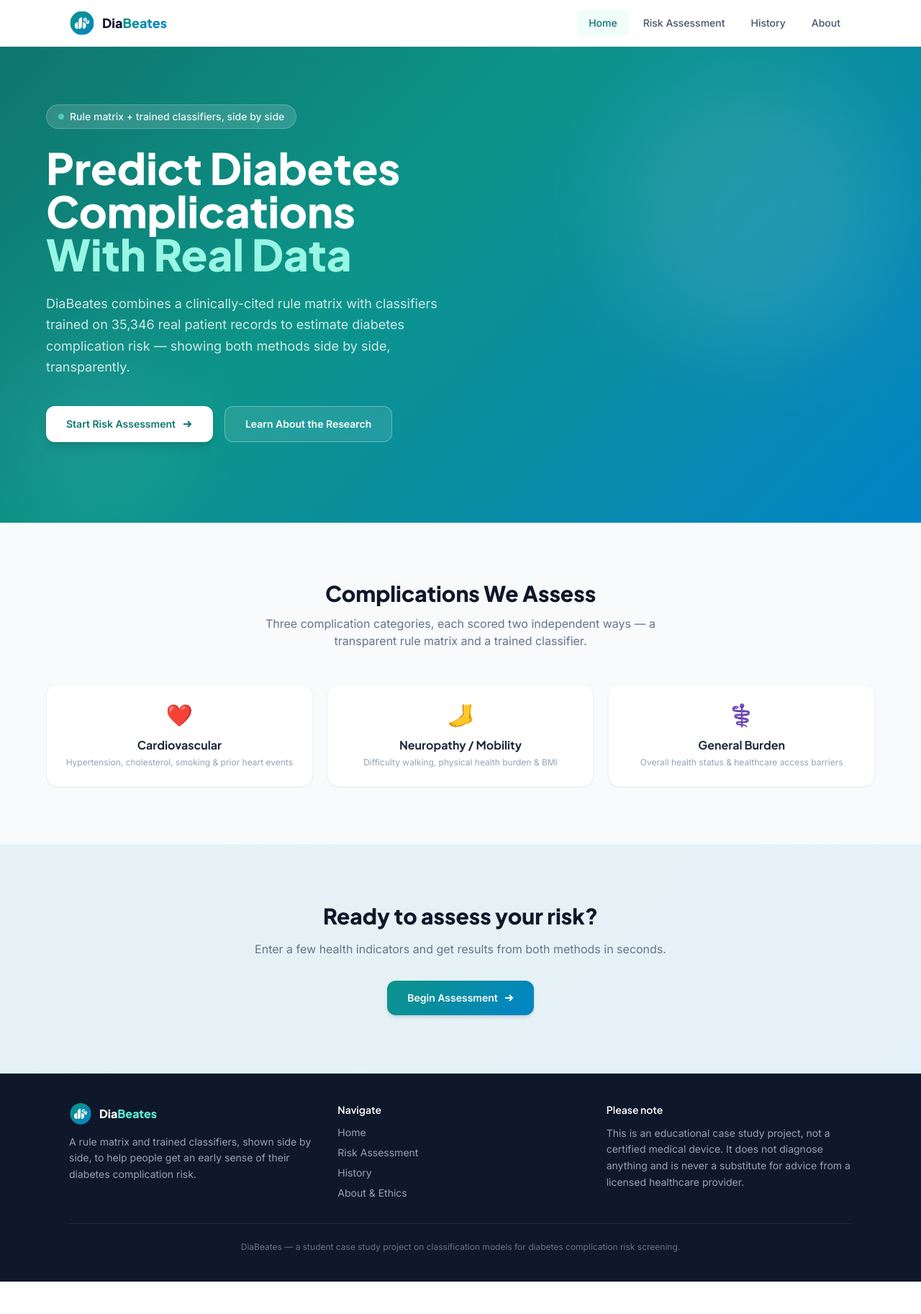
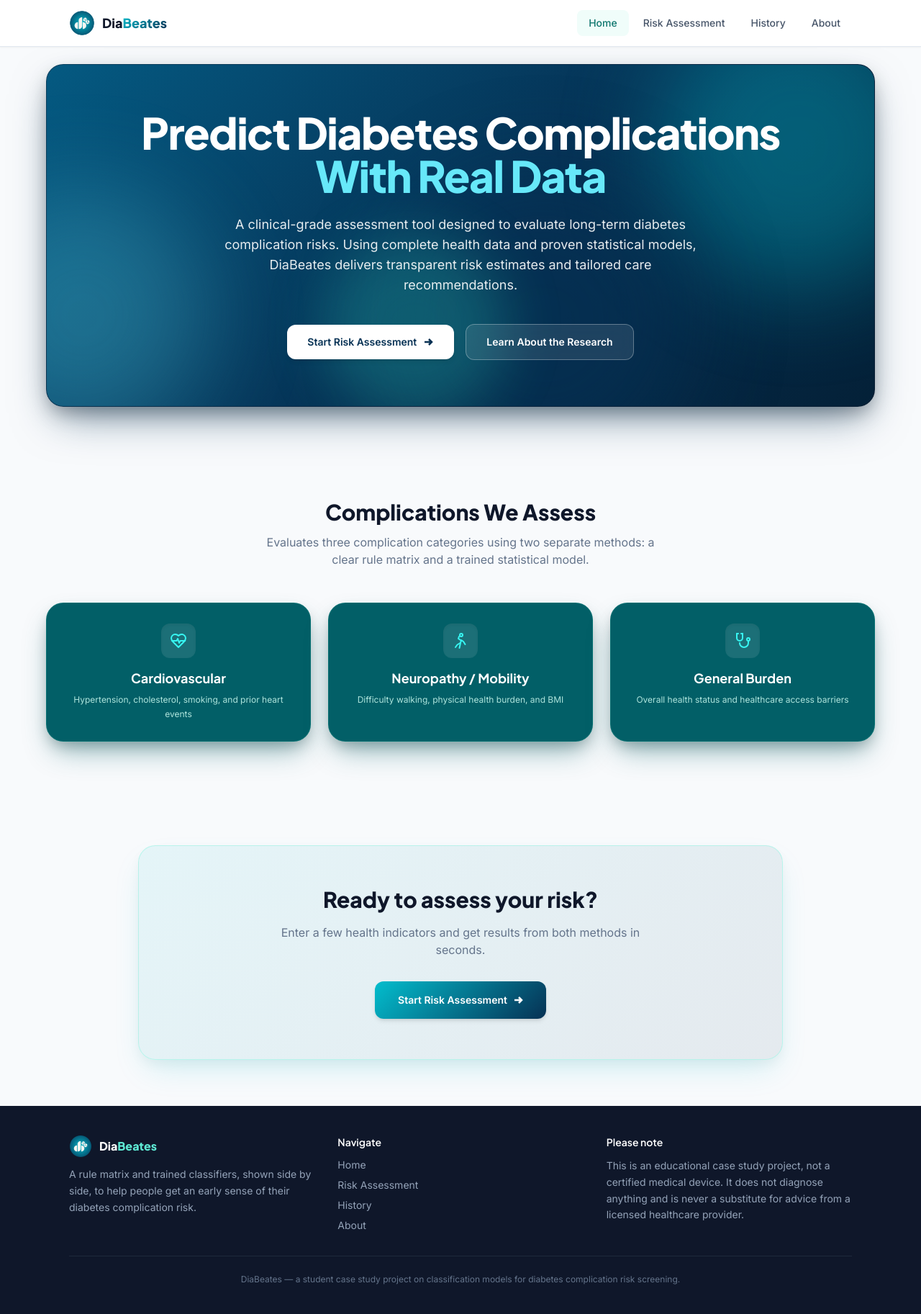
Before and after one commit to n-leigh/diabetes-check, a Flask app: page / in a window 1280 px wide. Shown: the whole page at 72% size. Before the commit the page ends 1780 px from the top, so only its background shows below. Run offline with Flask 3, Linux system fonts and the light colour scheme; some libraries are stand-ins or nearby versions.

Commit message:
homepage and about
fixed ui of homepage and in about

```diff
--- a/templates/base.html
+++ b/templates/base.html
@@ -24,13 +24,52 @@
     body { font-family: 'Inter', sans-serif; background-color: #f8fafc; color: #1e293b; -webkit-font-smoothing: antialiased; }
     h1, h2, h3, h4, h5, h6, .font-display { font-family: 'Plus Jakarta Sans', sans-serif; }
 
-    .gradient-primary { background: linear-gradient(135deg, #0d9488 0%, #0284c7 100%); }
-    .gradient-hero { background: linear-gradient(135deg, #0f766e 0%, #0d9488 40%, #0284c7 100%); }
-    .gradient-card { background: linear-gradient(135deg, rgba(13,148,136,0.08) 0%, rgba(2,132,199,0.08) 100%); }
+    .gradient-primary { background: linear-gradient(135deg, #03bdcd 0%, #063154 100%); }
+    .gradient-hero { background: linear-gradient(135deg, #03bdcd 0%, #063154 100%); }
+    .gradient-card { background: linear-gradient(135deg, rgba(3,189,205,0.08) 0%, rgba(6,49,84,0.08) 100%); }
     .text-gradient {
-      background: linear-gradient(135deg, #0d9488, #0284c7);
+      background: linear-gradient(135deg, #03bdcd, #063154);
       -webkit-background-clip: text; -webkit-text-fill-color: transparent; background-clip: text;
     }
+    .text-gradient-hero {
+      background: #03bdcd;
+      -webkit-background-clip: text; -webkit-text-fill-color: transparent; background-clip: text;
+    }
+
+    @keyframes floatOrb1 {
+      0% { transform: translate(0px, 0px) scale(1); }
+      50% { transform: translate(35px, -25px) scale(1.08); }
+      100% { transform: translate(-25px, 20px) scale(0.95); }
+    }
+    @keyframes floatOrb2 {
+      0% { transform: translate(0px, 0px) scale(1); }
+      50% { transform: translate(-30px, 30px) scale(1.1); }
+      100% { transform: translate(25px, -20px) scale(0.92); }
+    }
+    @keyframes floatOrb3 {
+      0% { transform: translate(0px, 0px) scale(1); }
+      50% { transform: translate(20px, 35px) scale(1.05); }
+      100% { transform: translate(-25px, -25px) scale(1.08); }
+    }
+    @keyframes pulseGlow {
+      0%, 100% { opacity: 0.25; transform: scale(1); }
+      50% { opacity: 0.45; transform: scale(1.06); }
+    }
+    @keyframes gradientShift {
+      0% { background-position: 0% 50%; }
+      50% { background-position: 100% 50%; }
+      100% { background-position: 0% 50%; }
+    }
+
+    .floating-bg {
+      background: linear-gradient(135deg, #03bdcd 0%, #04658e 35%, #063154 70%, #031b2e 100%);
+      background-size: 200% 200%;
+      animation: gradientShift 14s ease infinite;
+    }
+    .floating-orb-1 { animation: floatOrb1 10s ease-in-out infinite alternate; }
+    .floating-orb-2 { animation: floatOrb2 14s ease-in-out infinite alternate; }
+    .floating-orb-3 { animation: floatOrb3 12s ease-in-out infinite alternate; }
+    .floating-glow { animation: pulseGlow 6s ease-in-out infinite; }
 
     ::-webkit-scrollbar { width: 6px; height: 6px; }
     ::-webkit-scrollbar-track { background: transparent; }
@@ -45,7 +84,7 @@
     <div class="max-w-6xl mx-auto px-4 sm:px-6 lg:px-8">
       <div class="flex items-center justify-between h-16">
         <a href="/" class="flex items-center gap-2.5">
-          <img src="{{ url_for('static', filename='logo.svg') }}" alt="DiaBeates logo" class="w-9 h-9 rounded-full">
+          <img src="{{ url_for('static', filename='logo.png') }}" alt="DiaBeates logo" class="w-9 h-9 object-contain">
           <span class="font-display font-extrabold text-lg text-slate-900">
             Dia<span class="text-gradient">Beates</span>
           </span>
@@ -89,7 +128,7 @@
       <div class="grid sm:grid-cols-3 gap-8 mb-8">
         <div>
           <div class="flex items-center gap-2.5 mb-3">
-            <img src="{{ url_for('static', filename='logo.svg') }}" alt="DiaBeates logo" class="w-8 h-8 rounded-full">
+            <img src="{{ url_for('static', filename='logo.png') }}" alt="DiaBeates logo" class="w-8 h-8 object-contain">
             <span class="font-display font-extrabold text-base text-white">
               Dia<span class="text-teal-300">Beates</span>
             </span>
@@ -105,7 +144,7 @@
             <li><a href="/" class="hover:text-white transition-colors">Home</a></li>
             <li><a href="/assessment" class="hover:text-white transition-colors">Risk Assessment</a></li>
             <li><a href="/history" class="hover:text-white transition-colors">History</a></li>
-            <li><a href="/about" class="hover:text-white transition-colors">About &amp; Ethics</a></li>
+            <li><a href="/about" class="hover:text-white transition-colors">About</a></li>
           </ul>
         </div>
         <div>
--- a/templates/home.html
+++ b/templates/home.html
@@ -3,36 +3,40 @@
 {% set active_page = 'home' %}
 
 {% block content %}
-<div class="flex-1">
+<div class="flex-1 bg-slate-50">
 
-  <section class="gradient-hero text-white pt-20 pb-28 px-4 relative overflow-hidden">
-    <div class="absolute inset-0 opacity-10">
-      <div class="absolute top-10 right-10 w-96 h-96 rounded-full bg-white blur-3xl"></div>
-      <div class="absolute bottom-0 left-0 w-64 h-64 rounded-full bg-sky-300 blur-3xl"></div>
+  <!-- Hero Section with Rounded Floating Box Aligned to Navbar Width -->
+  <section class="pt-6 pb-12 px-4 sm:px-6 lg:px-8">
+    <div class="max-w-6xl mx-auto">
+      <div class="floating-bg text-white rounded-3xl p-8 sm:p-12 lg:p-16 relative overflow-hidden border border-slate-900/40 shadow-[0_25px_60px_-15px_rgba(6,49,84,0.55),0_12px_28px_-6px_rgba(0,0,0,0.35)]">
+
+        <!-- Floating Background Ambient Elements (pointer-events-none to ensure full clickability) -->
+        <div class="absolute inset-0 pointer-events-none overflow-hidden select-none">
+          <div class="floating-orb-1 absolute -top-16 -right-16 w-96 h-96 rounded-full bg-[#03bdcd] opacity-35 blur-3xl"></div>
+          <div class="floating-orb-2 absolute top-1/3 -left-20 w-80 h-80 rounded-full bg-cyan-300 opacity-25 blur-3xl"></div>
+          <div class="floating-orb-3 absolute -bottom-10 right-1/4 w-96 h-96 rounded-full bg-[#063154] opacity-60 blur-3xl"></div>
+          <div class="floating-glow absolute top-1/2 left-1/3 w-64 h-64 rounded-full bg-teal-400 opacity-20 blur-2xl"></div>
         </div>
-    <div class="max-w-6xl mx-auto relative">
-      <div class="max-w-3xl">
-        <div class="inline-flex items-center gap-2 bg-white/15 backdrop-blur-sm border border-white/20 rounded-full px-4 py-1.5 mb-6">
-          <span class="w-2 h-2 rounded-full bg-teal-300 animate-pulse"></span>
-          <span class="text-sm font-medium text-white/90">Rule matrix + trained classifiers, side by side</span>
-        </div>
-        <h1 class="font-display text-5xl sm:text-6xl font-extrabold leading-tight mb-6">
-          Predict Diabetes<br>
-          Complications<br>
-          <span class="text-teal-200">With Real Data</span>
+
+        <div class="max-w-4xl mx-auto text-center relative z-10">
+          <h1 class="font-display text-3xl sm:text-4xl md:text-5xl lg:text-6xl font-extrabold leading-tight mb-6 tracking-tight">
+            <span class="inline-block sm:whitespace-nowrap">Predict Diabetes Complications</span><br>
+            <span class="text-cyan-300">With Real Data</span>
           </h1>
-        <p class="text-lg text-white/80 max-w-xl leading-relaxed mb-10">
-          DiaBeates combines a clinically-cited rule matrix with classifiers trained on 35,346 real patient records to estimate diabetes complication risk — showing both methods side by side, transparently.
+          <p class="text-base sm:text-lg text-white/90 max-w-2xl mx-auto leading-relaxed mb-10 font-normal">
+            A clinical-grade assessment tool designed to evaluate long-term diabetes complication risks. Using complete health data and proven statistical models, DiaBeates delivers transparent risk estimates and tailored care recommendations.
           </p>
-        <div class="flex flex-wrap gap-4">
-          <a href="/assessment" class="inline-flex items-center gap-2 bg-white text-teal-700 font-semibold px-7 py-3.5 rounded-xl hover:bg-teal-50 transition-colors shadow-lg text-sm">
+          <div class="flex flex-wrap justify-center items-center gap-4">
+            <a href="/assessment" class="inline-flex items-center gap-2 bg-white text-[#063154] font-bold px-7 py-3.5 rounded-xl hover:bg-slate-50 hover:shadow-xl hover:shadow-cyan-950/40 hover:-translate-y-0.5 active:scale-95 transition-all duration-200 text-sm cursor-pointer shadow-md">
               Start Risk Assessment
-            <svg width="16" height="16" viewBox="0 0 16 16" fill="none" stroke="currentColor" stroke-width="2"><path d="M3 8h10M9 4l4 4-4 4"/></svg>
+              <svg width="16" height="16" viewBox="0 0 16 16" fill="none" stroke="currentColor" stroke-width="2.5"><path d="M3 8h10M9 4l4 4-4 4"/></svg>
             </a>
-          <a href="/about" class="inline-flex items-center gap-2 bg-white/10 border border-white/30 text-white font-semibold px-7 py-3.5 rounded-xl hover:bg-white/20 transition-colors text-sm">
+            <a href="/about" class="inline-flex items-center gap-2 bg-white/10 backdrop-blur-md border border-white/30 text-white font-semibold px-7 py-3.5 rounded-xl hover:bg-white/20 hover:-translate-y-0.5 active:scale-95 transition-all duration-200 text-sm cursor-pointer">
               Learn About the Research
             </a>
           </div>
+        </div>
+
       </div>
     </div>
   </section>
@@ -41,36 +45,59 @@
     <div class="max-w-6xl mx-auto">
       <div class="text-center mb-12">
         <h2 class="font-display text-3xl font-extrabold text-slate-900 mb-3">Complications We Assess</h2>
-        <p class="text-slate-500 max-w-xl mx-auto">Three complication categories, each scored two independent ways — a transparent rule matrix and a trained classifier.</p>
+        <p class="text-slate-500 max-w-xl mx-auto">Evaluates three complication categories using two separate methods: a clear rule matrix and a trained statistical model.</p>
       </div>
-      <div class="grid sm:grid-cols-3 gap-5">
-        <div class="bg-white rounded-2xl p-6 text-center border border-slate-100 shadow-sm hover:shadow-md hover:-translate-y-0.5 transition-all duration-200">
-          <div class="text-3xl mb-3">❤️</div>
-          <div class="font-display font-bold text-base text-slate-800 mb-1">Cardiovascular</div>
-          <div class="text-xs text-slate-400 leading-snug">Hypertension, cholesterol, smoking &amp; prior heart events</div>
+      <div class="grid sm:grid-cols-3 gap-6">
+        <div class="bg-[#025f67] text-white rounded-3xl p-7 text-center border border-teal-600/30 shadow-[0_20px_40px_-10px_rgba(2,95,103,0.45),0_10px_20px_-5px_rgba(0,0,0,0.25)] hover:shadow-[0_25px_50px_-8px_rgba(2,95,103,0.55),0_12px_24px_-4px_rgba(0,0,0,0.3)] hover:-translate-y-1.5 transition-all duration-300">
+          <div class="w-12 h-12 mx-auto mb-3.5 rounded-xl bg-white/10 flex items-center justify-center text-[#37f6f2] shadow-inner">
+            <svg class="w-6 h-6" viewBox="0 0 24 24" fill="none" stroke="currentColor" stroke-width="2" stroke-linecap="round" stroke-linejoin="round">
+              <path d="M19 14c1.49-1.46 3-3.21 3-5.5A5.5 5.5 0 0 0 16.5 3c-1.76 0-3 .5-4.5 2-1.5-1.5-2.74-2-4.5-2A5.5 5.5 0 0 0 2 8.5c0 2.3 1.5 4.05 3 5.5l7 7Z"/>
+              <path d="M3.22 12H9.5l1.5-3 2 6 1.5-3h6.78"/>
+            </svg>
           </div>
-        <div class="bg-white rounded-2xl p-6 text-center border border-slate-100 shadow-sm hover:shadow-md hover:-translate-y-0.5 transition-all duration-200">
-          <div class="text-3xl mb-3">🦶</div>
-          <div class="font-display font-bold text-base text-slate-800 mb-1">Neuropathy / Mobility</div>
-          <div class="text-xs text-slate-400 leading-snug">Difficulty walking, physical health burden &amp; BMI</div>
+          <div class="font-display font-bold text-lg text-white mb-1.5">Cardiovascular</div>
+          <div class="text-xs text-teal-100/85 leading-relaxed">Hypertension, cholesterol, smoking, and prior heart events</div>
         </div>
-        <div class="bg-white rounded-2xl p-6 text-center border border-slate-100 shadow-sm hover:shadow-md hover:-translate-y-0.5 transition-all duration-200">
-          <div class="text-3xl mb-3">⚕️</div>
-          <div class="font-display font-bold text-base text-slate-800 mb-1">General Burden</div>
-          <div class="text-xs text-slate-400 leading-snug">Overall health status &amp; healthcare access barriers</div>
+
+        <div class="bg-[#025f67] text-white rounded-3xl p-7 text-center border border-teal-600/30 shadow-[0_20px_40px_-10px_rgba(2,95,103,0.45),0_10px_20px_-5px_rgba(0,0,0,0.25)] hover:shadow-[0_25px_50px_-8px_rgba(2,95,103,0.55),0_12px_24px_-4px_rgba(0,0,0,0.3)] hover:-translate-y-1.5 transition-all duration-300">
+          <div class="w-12 h-12 mx-auto mb-3.5 rounded-xl bg-white/10 flex items-center justify-center text-[#37f6f2] shadow-inner">
+            <svg class="w-6 h-6" viewBox="0 0 24 24" fill="none" stroke="currentColor" stroke-width="2" stroke-linecap="round" stroke-linejoin="round">
+              <circle cx="13" cy="4" r="2"/>
+              <path d="M10.5 22l1.5-7 1-4 3 2 2.5 4"/>
+              <path d="M11.5 15l-4 2.5L5 21"/>
+              <path d="M12 11l-3-2 1-3"/>
+            </svg>
+          </div>
+          <div class="font-display font-bold text-lg text-white mb-1.5">Neuropathy / Mobility</div>
+          <div class="text-xs text-teal-100/85 leading-relaxed">Difficulty walking, physical health burden, and BMI</div>
+        </div>
+
+        <div class="bg-[#025f67] text-white rounded-3xl p-7 text-center border border-teal-600/30 shadow-[0_20px_40px_-10px_rgba(2,95,103,0.45),0_10px_20px_-5px_rgba(0,0,0,0.25)] hover:shadow-[0_25px_50px_-8px_rgba(2,95,103,0.55),0_12px_24px_-4px_rgba(0,0,0,0.3)] hover:-translate-y-1.5 transition-all duration-300">
+          <div class="w-12 h-12 mx-auto mb-3.5 rounded-xl bg-white/10 flex items-center justify-center text-[#37f6f2] shadow-inner">
+            <svg class="w-6 h-6" viewBox="0 0 24 24" fill="none" stroke="currentColor" stroke-width="2" stroke-linecap="round" stroke-linejoin="round">
+              <path d="M4 2v6a4 4 0 0 0 8 0V2"/>
+              <path d="M4 2h2M10 2h2"/>
+              <path d="M8 15a6 6 0 0 0 12 0v-3"/>
+              <circle cx="20" cy="10" r="2"/>
+            </svg>
+          </div>
+          <div class="font-display font-bold text-lg text-white mb-1.5">General Burden</div>
+          <div class="text-xs text-teal-100/85 leading-relaxed">Overall health status and healthcare access barriers</div>
         </div>
       </div>
     </div>
   </section>
 
-  <section class="py-20 px-4 gradient-card border-y border-teal-100">
-    <div class="max-w-2xl mx-auto text-center">
+  <section class="py-16 px-4">
+    <div class="max-w-4xl mx-auto">
+      <div class="gradient-card rounded-3xl p-10 sm:p-14 border border-teal-200/60 shadow-[0_20px_45px_-12px_rgba(3,189,205,0.18),0_8px_20px_-4px_rgba(0,0,0,0.06)] text-center">
         <h2 class="font-display text-3xl font-extrabold text-slate-900 mb-4">Ready to assess your risk?</h2>
-      <p class="text-slate-500 mb-8">Enter a few health indicators and get results from both methods in seconds.</p>
-      <a href="/assessment" class="inline-flex items-center gap-2 gradient-primary text-white font-semibold px-7 py-3.5 rounded-xl hover:opacity-90 transition-opacity shadow-md text-sm">
-        Begin Assessment
-        <svg width="14" height="14" viewBox="0 0 14 14" fill="none" stroke="currentColor" stroke-width="2"><path d="M2 7h10M8 3l4 4-4 4"/></svg>
+        <p class="text-slate-500 mb-8 max-w-lg mx-auto">Enter a few health indicators and get results from both methods in seconds.</p>
+        <a href="/assessment" class="inline-flex items-center gap-2 gradient-primary text-white font-bold px-8 py-4 rounded-xl hover:opacity-95 hover:shadow-xl hover:shadow-cyan-900/25 hover:-translate-y-0.5 active:scale-95 transition-all duration-200 text-sm shadow-md">
+          Start Risk Assessment
+          <svg width="14" height="14" viewBox="0 0 14 14" fill="none" stroke="currentColor" stroke-width="2.5"><path d="M2 7h10M8 3l4 4-4 4"/></svg>
         </a>
+      </div>
     </div>
   </section>
 
--- a/templates/print_result.html
+++ b/templates/print_result.html
@@ -118,7 +118,7 @@
 
   <div class="header">
     <div class="brand">
-      <img src="{{ url_for('static', filename='logo.svg') }}" alt="DiaBeates logo">
+      <img src="{{ url_for('static', filename='logo.png') }}" alt="DiaBeates logo">
       <span class="brand-name">Dia<span class="accent">Beates</span></span>
     </div>
     <div class="meta">
```
Also changed, not shown: templates/about.html (+9 -7 lines), static/logo.png (added), 1 other file. Lines whose indentation alone changed are shown as unchanged.
